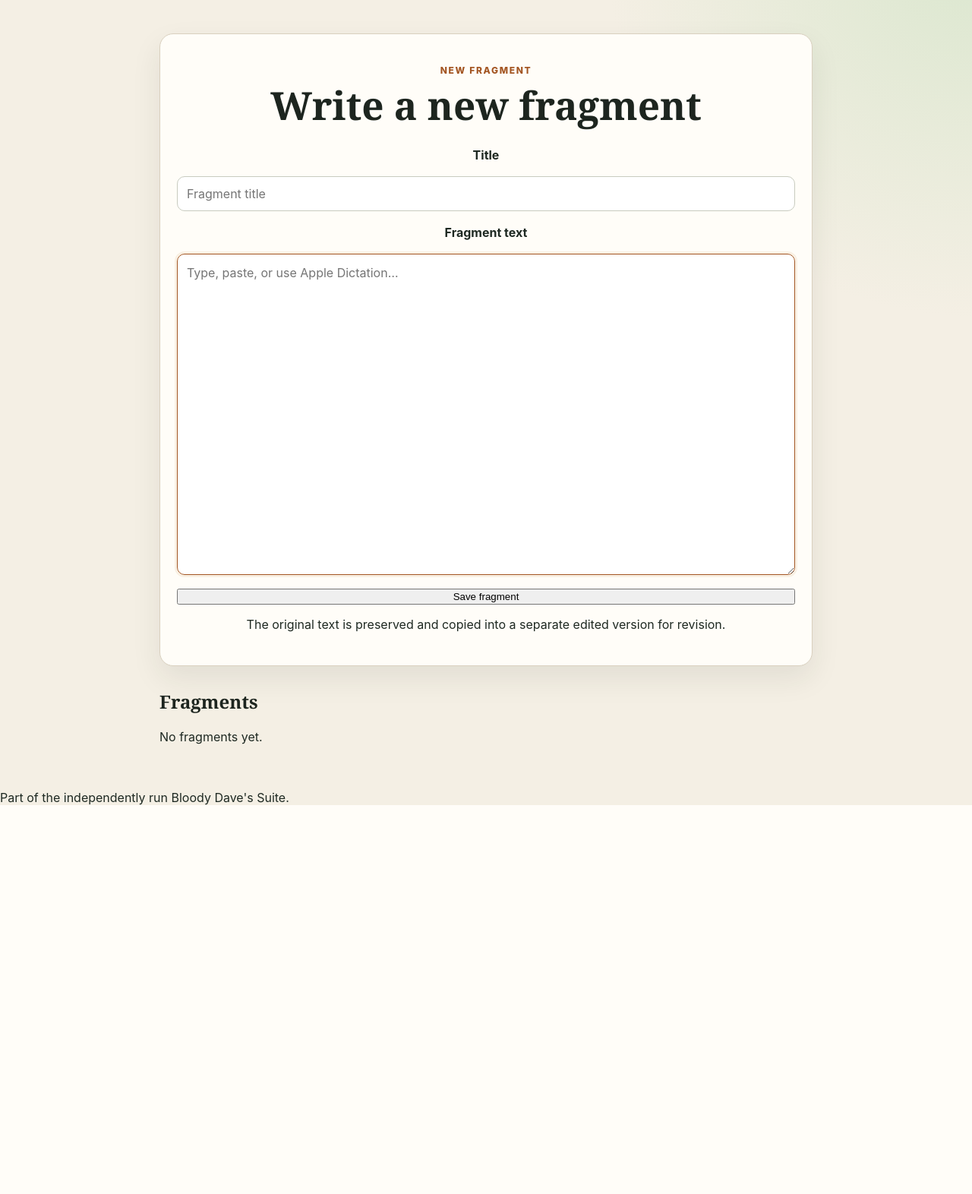
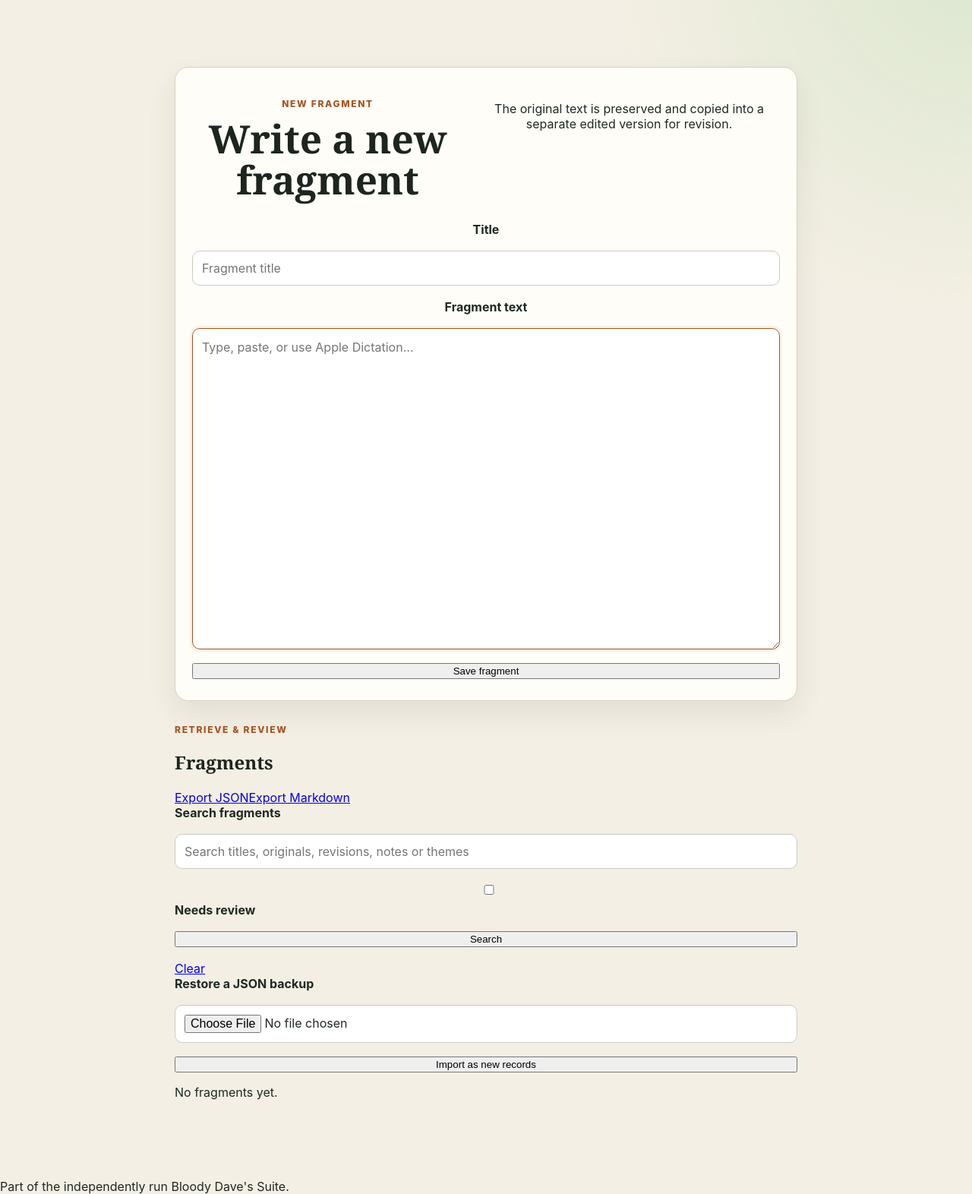
Before and after one commit to Squidmonster64/fragments, a FastAPI app: page / in a window 1280 px wide. Shown: the part 63-1635 px from the top of the page at 76% size. Before the commit the page ends 1123 px from the top, so only its background shows below. Run offline with FastAPI, Linux system fonts and the light colour scheme; some libraries are stand-ins or nearby versions.

Commit message:
feat: add fragment search, review queue and portable backups

```diff
--- a/app/templates/index.html
+++ b/app/templates/index.html
@@ -1,14 +1,21 @@
 {% extends "base.html" %}
 {% block content %}
+<main class="workspace">
   <section class="recorder-card">
-  <p class="eyebrow">NEW FRAGMENT</p><h1>Write a new fragment</h1>
+    <div class="editor-heading"><div><p class="eyebrow">NEW FRAGMENT</p><h1>Write a new fragment</h1></div><p class="hint">The original text is preserved and copied into a separate edited version for revision.</p></div>
     {% if request.query_params.get('deleted') %}<p class="saved">Fragment deleted.</p>{% endif %}
+    {% if request.query_params.get('imported') %}<p class="saved">{{ request.query_params.get('imported') }} imported fragment(s) were added as new editable records. Existing writing was not replaced.</p>{% endif %}
     <form method="post" action="/api/fragments">
       <label class="fragment-entry-label" for="fragmentTitle">Title</label><input id="fragmentTitle" name="title" placeholder="Fragment title" required>
       <label class="fragment-entry-label" for="fragmentText">Fragment text</label><textarea id="fragmentText" name="raw_transcript" rows="16" required autofocus placeholder="Type, paste, or use Apple Dictation…"></textarea>
       <button class="save-button" type="submit">Save fragment</button>
     </form>
-  <p class="hint">The original text is preserved and copied into a separate edited version for revision.</p>
   </section>
-<section class="library"><h2>Fragments</h2>{% if fragments %}{% for f in fragments %}<a class="fragment-row" href="/fragments/{{ f.id }}"><strong>{{ f.fragment_code }}</strong><span>{{ f.title }}</span><small>{{ f.status }} · {{ f.created_at.strftime('%d %b %Y') }}</small></a>{% endfor %}{% else %}<p>No fragments yet.</p>{% endif %}</section>
+  <section class="library" aria-labelledby="library-title">
+    <div class="library-heading"><div><p class="eyebrow">RETRIEVE & REVIEW</p><h2 id="library-title">Fragments</h2></div><div class="backup-links"><a class="secondary-button" href="/export/backup">Export JSON</a><a class="secondary-button" href="/export/markdown">Export Markdown</a></div></div>
+    <form class="search-bar" method="get" action="/"><label class="sr-only" for="fragment-search">Search fragments</label><input id="fragment-search" name="q" value="{{ query }}" placeholder="Search titles, originals, revisions, notes or themes"><label class="review-toggle"><input type="checkbox" name="review" value="true" {% if review %}checked{% endif %}> Needs review</label><button class="secondary-button" type="submit">Search</button><a class="secondary-button" href="/">Clear</a></form>
+    <form class="import-backup" method="post" action="/import/backup" enctype="multipart/form-data" onsubmit="return confirm('Imported entries will be added as new fragments. Existing writing will not be replaced. Continue?');"><label for="backup-file">Restore a JSON backup</label><input id="backup-file" name="backup" type="file" accept="application/json,.json" required><button class="secondary-button" type="submit">Import as new records</button></form>
+    {% if fragments %}<div class="fragment-list">{% for f in fragments %}<a class="fragment-row" href="/fragments/{{ f.id }}"><strong>{{ f.fragment_code }}</strong><span>{{ f.title }}</span><small>{{ f.status }} · updated {{ f.updated_at.strftime('%d %b %Y') }}{% if f.themes %} · {{ f.themes }}{% endif %}</small></a>{% endfor %}</div>{% else %}<p>{% if query or review %}No fragments match this view.{% else %}No fragments yet.{% endif %}</p>{% endif %}
+  </section>
+</main>
 {% endblock %}
```
Lines whose indentation alone changed are shown as unchanged.
